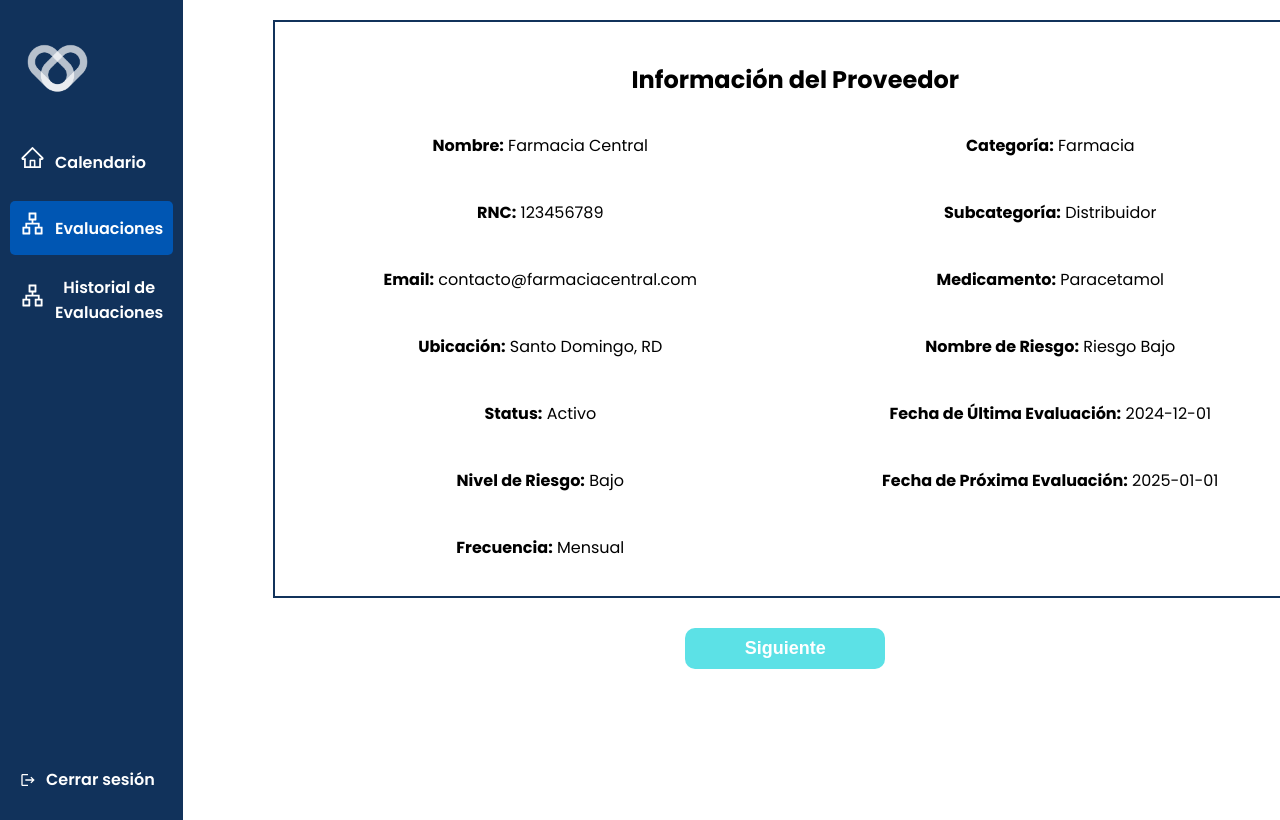
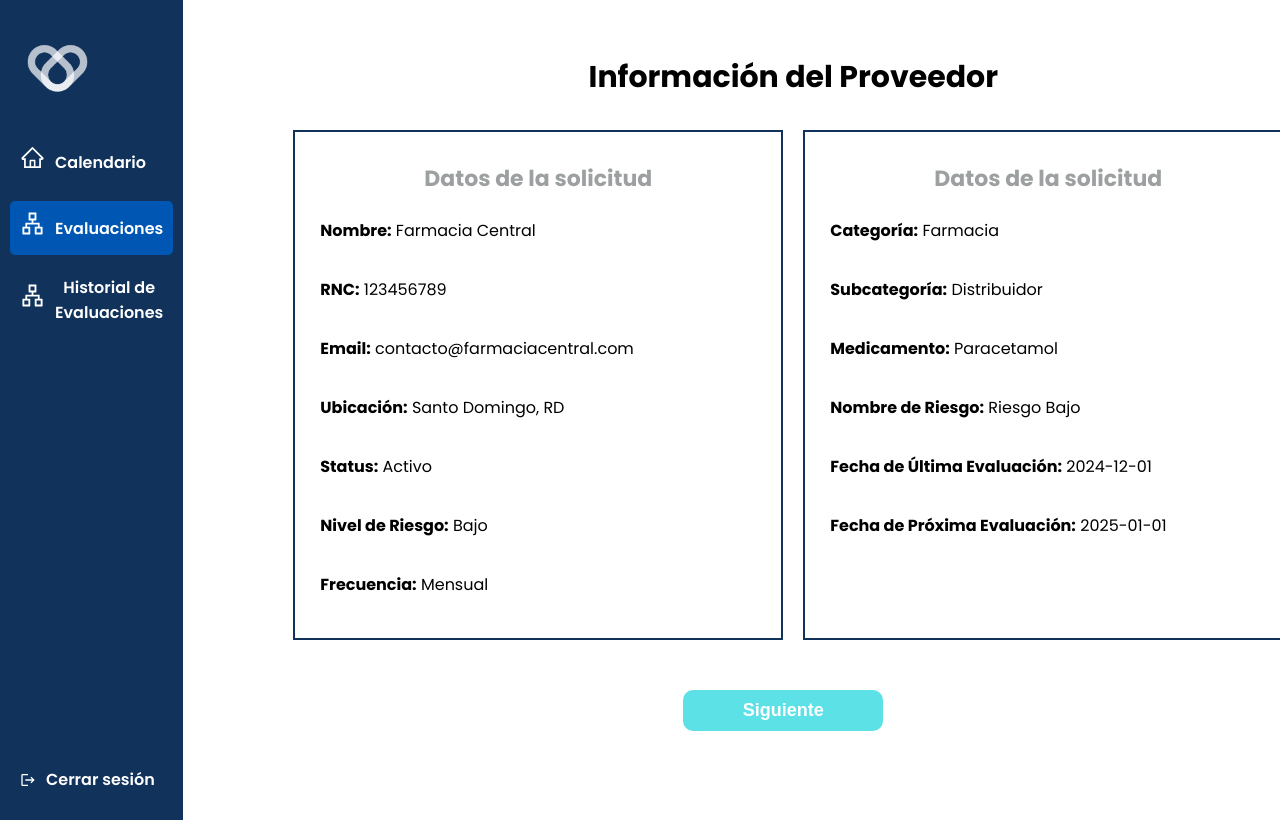
Before and after one commit to AshliCuevas/proyecto-final-desarrollo-web, a React (Create React App) app: page /EvaluacionesPage in a window 1280 px wide. Shown: the top 820 px of the page. Built offline with nearby package versions, Linux system fonts and the light colour scheme; the HTML template or start-up script is replaced by a standard one.

Commit message:
Update InfoProveedor.js
cambien a que se vean cada uno en un recuadro pa que no se vea muy junto y aja ma etetico

```diff
--- a/src/componentes_front/InfoProveedor.js
+++ b/src/componentes_front/InfoProveedor.js
@@ -1,18 +1,28 @@
 import React, { useState, useEffect } from 'react';
 import FormBPM from './FormBPM'; // Importa el nuevo componente
+import { border, borderRight, color, fontSize, padding, textAlign } from '@mui/system';
 
 const styles = {
   container: {
     position: 'relative',
     padding: '20px',
     width: '1000px',
+    marginTop: '25px',
     marginLeft: "-180px",
     background: '#ffffff',
-    border: "2px solid #11325b",
 
   },
   title: {
     marginBottom: '20px',
+    marginTop: '-10px',
+    fontSize: '30px',
+  },
+  subtitle: {
+    marginBottom: '5px',
+    color: 'rgb(156, 160, 160)',
+    fontSize: '22px',
+    textAlign: 'center',
+    marginTop: '5px',
   },
   infoContainer: {
     display: 'flex',
@@ -22,7 +32,11 @@ const styles = {
     flex: 1,
     display: 'flex',
     flexDirection: 'column',
-    gap: '10px',
+    marginTop: '10px',
+    textAlign: 'left',
+    padding: '25px',
+    gap: '2px',
+    border: '2px solid #11325b',
   },
   button: {
     display: "block",
@@ -81,6 +95,7 @@ const InfoProveedor = () => {
         <h2 style={styles.title}>Información del Proveedor</h2>
         <div style={styles.infoContainer}>
           <div style={styles.column}>
+          <h2 style={styles.subtitle}>Datos de la solicitud</h2>
             <p><strong>Nombre:</strong> {proveedor.nombre}</p>
             <p><strong>RNC:</strong> {proveedor.rnc}</p>
             <p><strong>Email:</strong> {proveedor.email}</p>
@@ -90,6 +105,7 @@ const InfoProveedor = () => {
             <p><strong>Frecuencia:</strong> {proveedor.frecuencia}</p>
           </div>
           <div style={styles.column}>
+          <h2 style={styles.subtitle}>Datos de la solicitud</h2>
             <p><strong>Categoría:</strong> {proveedor.categoria}</p>
             <p><strong>Subcategoría:</strong> {proveedor.subcategoria}</p>
             <p><strong>Medicamento:</strong> {proveedor.medicamento}</p>
```
